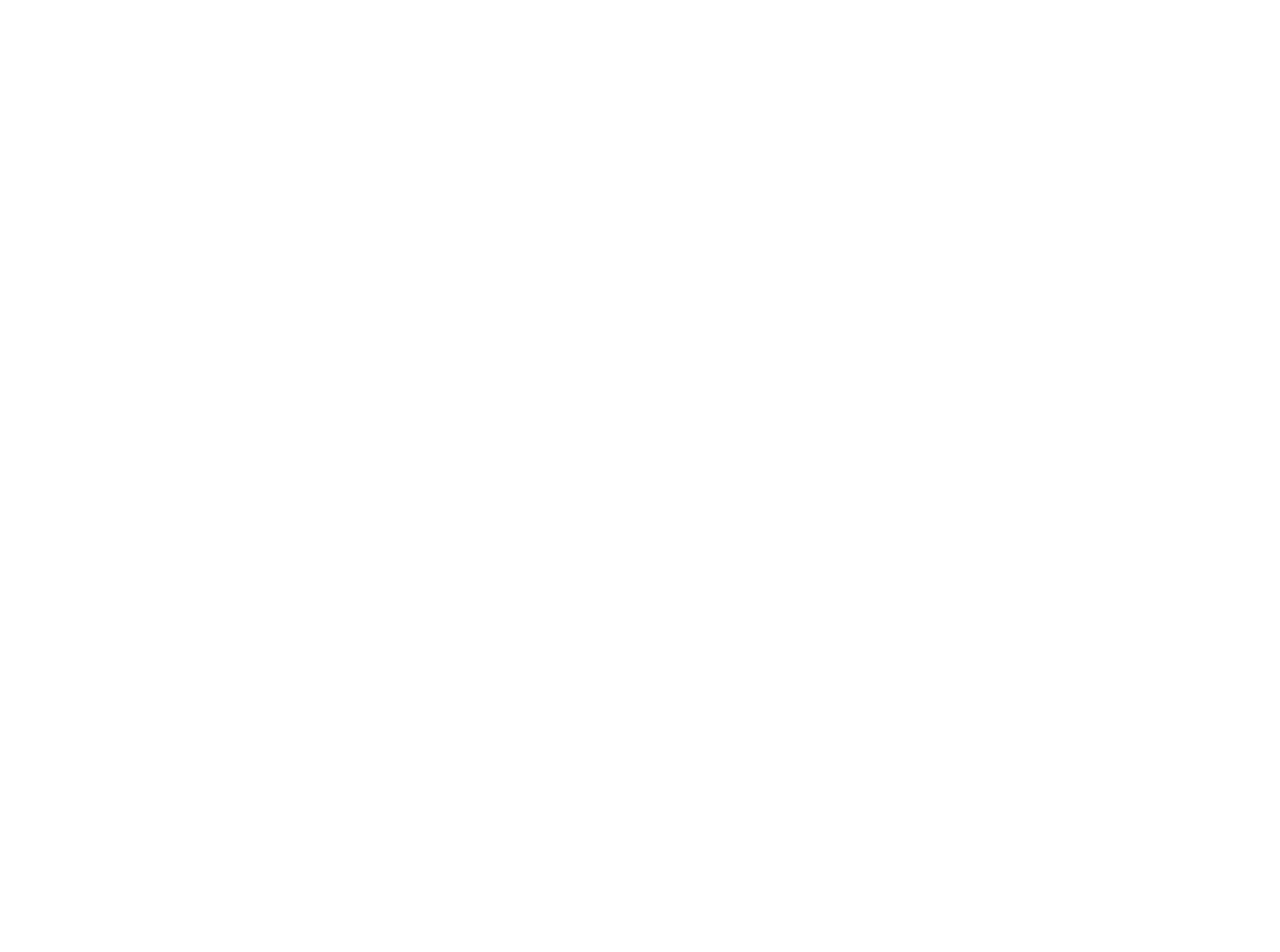
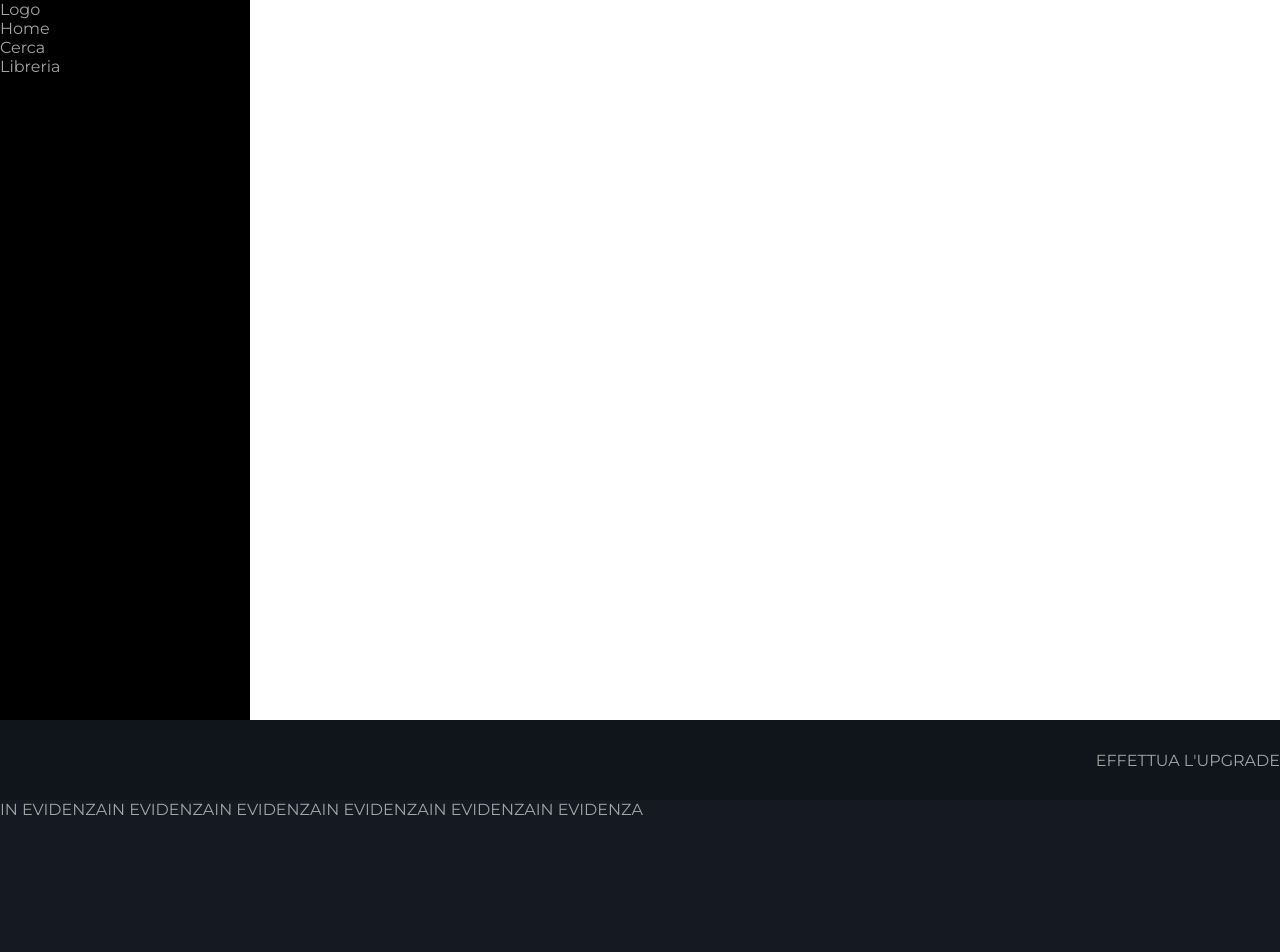
Before and after one commit to Michel-Ramirez/html-css-spotifyweb, a plain HTML site: page index.html in a window 1280 px wide. Shown: the top 952 px of the page. Before the commit the page ends 800 px from the top, so only its background shows below. Drawn offline with Linux system fonts and the light colour scheme.

Commit message:
add navbar / footer

```diff
--- /dev/null
+++ b/css/respondive.css
@@ -0,0 +1,16 @@
+/* Breakpoint	Class infix	Dimensions
+Extra small	None	<576px
+Small	sm	≥576px
+Medium	md	≥768px
+Large	lg	≥992px
+Extra large	xl	≥1200px
+Extra extra large	xxl	≥1400px */
+
+
+@media screen and (min-width: 576px) {
+
+    .sidebar {
+        width: 250px;
+    }
+
+}
--- a/css/style.css
+++ b/css/style.css
@@ -6,8 +6,62 @@
     box-sizing: border-box;
 }
 
+/*********** PALET **************/
+
+
+
+
 /*********** GENERICS ********/
 
 body {
     font-family: 'Montserrat', sans-serif;
+    color: #A3A3A3;
 }
+
+header {
+    height: 80px;
+    background-color: rgba(0, 0, 0, 0.206);
+    justify-content: flex-end;
+    align-items: center;
+}
+
+main{
+    height: calc(100vh - 80px);
+    background-color: #141922;
+}
+
+footer {
+    height: 80px;
+    background-color: #282828;
+}
+
+a {
+    text-decoration: none;
+    color: #A3A3A3;
+}
+
+/**************** UTILITY ***************/
+
+.d-flex {
+    display: flex;
+}
+
+/********* NAVBAR ******/
+
+.sidebar{
+    width: 50px;
+    height: calc(100vh - 80px);
+    background-color: black;
+    /* position: absolute; */
+}
+
+/* HEADER */
+
+.btn-upgrade{
+    display: block;
+}
+
+.navbar ul{
+    list-style-type: none;
+    flex-wrap: wrap;
+}
--- a/index.html
+++ b/index.html
@@ -7,9 +7,33 @@
     <link rel="stylesheet" href="https://cdnjs.cloudflare.com/ajax/libs/font-awesome/6.4.0/css/all.min.css" integrity="sha512-iecdLmaskl7CVkqkXNQ/ZH/XLlvWZOJyj7Yy7tcenmpD1ypASozpmT/E0iPtmFIB46ZmdtAc9eNBvH0H/ZpiBw==" crossorigin="anonymous" referrerpolicy="no-referrer" />
     <link href="https://fonts.googleapis.com/css2?family=Montserrat:wght@100;200;300;400;500;600;700;800;900&family=Open+Sans:wght@300;400;500;600;700;800&family=PT+Sans:wght@400;700&display=swap" rel="stylesheet">
     <link rel="stylesheet" href="css/style.css">
+    <link rel="stylesheet" href="css/respondive.css">
     <title>Spotify Web</title>
 </head>
 <body>
-
+    <nav class="sidebar">
+        <figure id="logo">Logo</figure>
+        <ul>
+            <li>Home</li>
+            <li>Cerca</li>
+            <li>Libreria</li>
+        </ul>
+    </nav>
+    <main>
+        <header class="d-flex">
+            <a href="#" class="btn btn-upgrade">EFFETTUA L'UPGRADE</a>
+        </header>
+        <nav class="navbar">
+            <ul class="d-flex">
+                <li><a href="#">IN EVIDENZA</a></li>
+                <li><a href="#">IN EVIDENZA</a></li>
+                <li><a href="#">IN EVIDENZA</a></li>
+                <li><a href="#">IN EVIDENZA</a></li>
+                <li><a href="#">IN EVIDENZA</a></li>
+                <li><a href="#">IN EVIDENZA</a></li>
+            </ul>
+        </nav>
+    </main>
+    <footer></footer>
 </body>
 </html>
```
